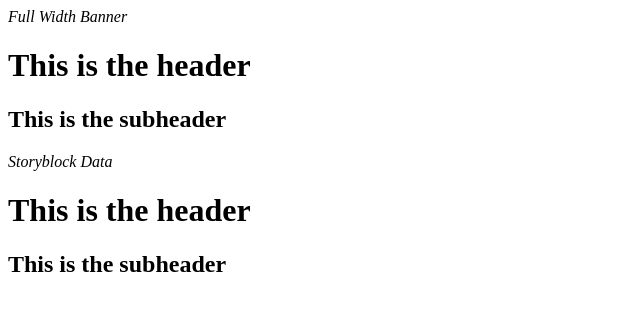
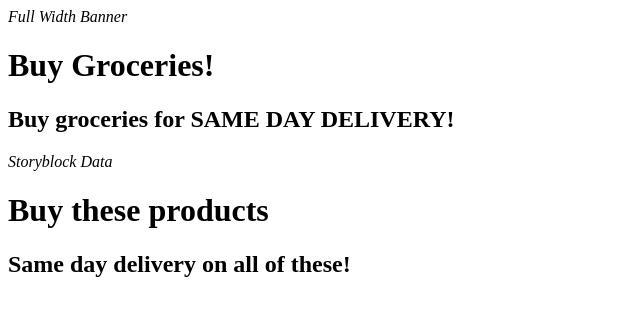
Before and after one commit to mcMickJuice/cms-seo-headings, a React (Create React App) app: page / in a window 1280 px wide. Shown: the top 316 px of the page, without its empty margins (0-640 px from the left). Built offline with nearby package versions, Linux system fonts and the light colour scheme.

Commit message:
more dynamic

```diff
--- a/src/App.tsx
+++ b/src/App.tsx
@@ -1,52 +1,32 @@
+import { CMSSection, FullWidthBanner, Storyblock } from "./CMSContentTypes";
 import "./styles.css";
-import { HeadingTag } from "./types";
-interface FullWidthCMSData {
-  contentId: string;
-  heading: string;
-  subheading: string;
-}
-const FullWidthBanner = (data: FullWidthCMSData) => {
-  return (
-    <div>
-      <em>Full Width Banner</em>
-      <Heading as="h1">{data.heading}</Heading>
-      <Heading as="h2">{data.subheading}</Heading>
-    </div>
-  );
-};
-interface StoryBlockData {
-  contentId: string;
-  heading: string;
-  subheading: string;
-}
-
-const Heading = ({ children, as }: { children: string; as: HeadingTag }) => {
-  if (as === "h1") return <h1>{children}</h1>;
-  if (as === "h2") return <h2>{children}</h2>;
-  return null;
-};
-const Storyblock = (data: StoryBlockData) => {
-  return (
-    <div>
-      <em>Storyblock Data</em>
-      <Heading as="h1">{data.heading}</Heading>
-      <Heading as="h2">{data.subheading}</Heading>
-    </div>
-  );
+import { PageContent } from "./types";
+const data: PageContent = {
+  id: "page-content",
+  content_type_id: "page-layout",
+  name: "page",
+  header_tag_treatment: [],
+  data: [
+    {
+      contentTypeId: "full-width",
+      contentId: "full-width-1",
+      heading: "Buy Groceries!",
+      subheading: "Buy groceries for SAME DAY DELIVERY!",
+    },
+    {
+      contentTypeId: "storyblock",
+      contentId: "storyblock-1",
+      heading: "Buy these products",
+      subheading: "Same day delivery on all of these!",
+    },
+  ],
 };
 export default function App() {
   return (
-    <>
-      <FullWidthBanner
-        contentId="1"
-        heading="This is the header"
-        subheading="This is the subheader"
-      />
-      <Storyblock
-        contentId="2"
-        heading="This is the header"
-        subheading="This is the subheader"
-      />
-    </>
+    <div>
+      {data.data.map((d) => (
+        <CMSSection key={d.contentId} content={d} />
+      ))}
+    </div>
   );
 }
--- /dev/null
+++ b/src/CMSContentTypes.tsx
@@ -0,0 +1,54 @@
+import { ComponentType, ReactElement } from "react";
+import {
+  CMSContent,
+  CMSContentTypeId,
+  FullWidthCMSData,
+  HeadingTag,
+  StoryBlockData,
+} from "./types";
+export const FullWidthBanner = (data: FullWidthCMSData) => {
+  return (
+    <div>
+      <em>Full Width Banner</em>
+      <Heading as="h1">{data.heading}</Heading>
+      <Heading as="h2">{data.subheading}</Heading>
+    </div>
+  );
+};
+
+const Heading = ({ children, as }: { children: string; as: HeadingTag }) => {
+  if (as === "h1") return <h1>{children}</h1>;
+  if (as === "h2") return <h2>{children}</h2>;
+  return null;
+};
+export const Storyblock = (data: StoryBlockData) => {
+  return (
+    <div>
+      <em>Storyblock Data</em>
+      <Heading as="h1">{data.heading}</Heading>
+      <Heading as="h2">{data.subheading}</Heading>
+    </div>
+  );
+};
+
+const cmsContentMap: Record<CMSContentTypeId, ComponentType<any>> = {
+  "full-width": FullWidthBanner,
+  storyblock: Storyblock,
+};
+const getCMSComponent = (
+  contentTypeId: CMSContentTypeId,
+): ComponentType<any> => {
+  const c = cmsContentMap[contentTypeId];
+
+  if (c == null) {
+    throw new Error(
+      `content type Id ${contentTypeId} not a valid content type!`,
+    );
+  }
+  return c;
+};
+export const CMSSection = ({ content }: { content: CMSContent }) => {
+  const Component = getCMSComponent(content.contentTypeId);
+
+  return <Component {...content} />;
+};
```
Also changed, not shown: src/types.ts (+15 -0 lines).
